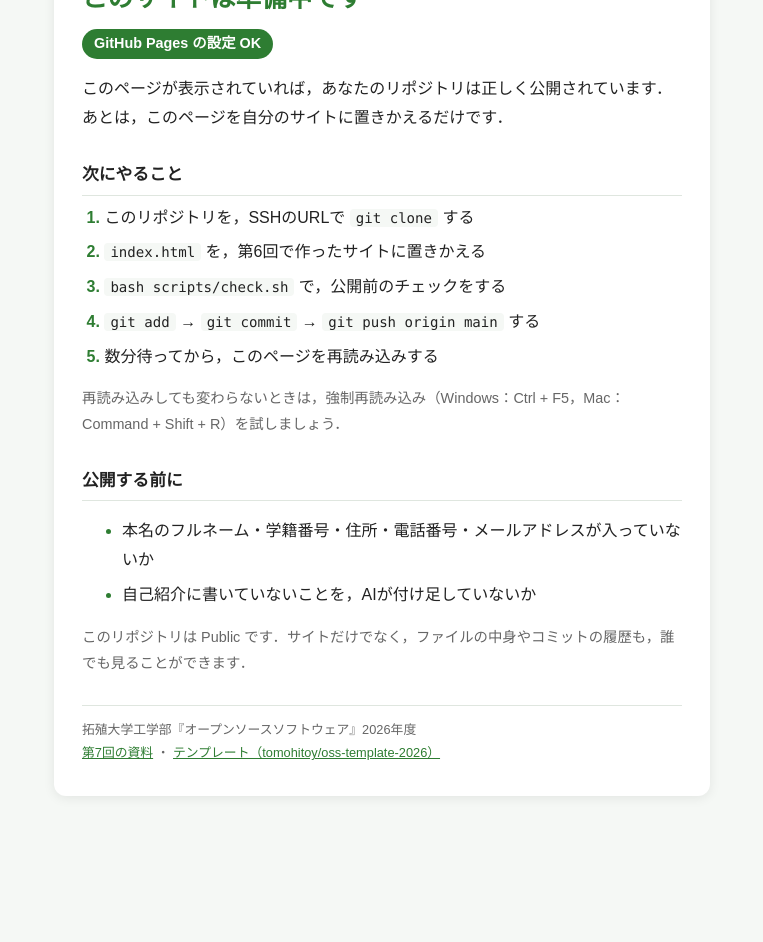
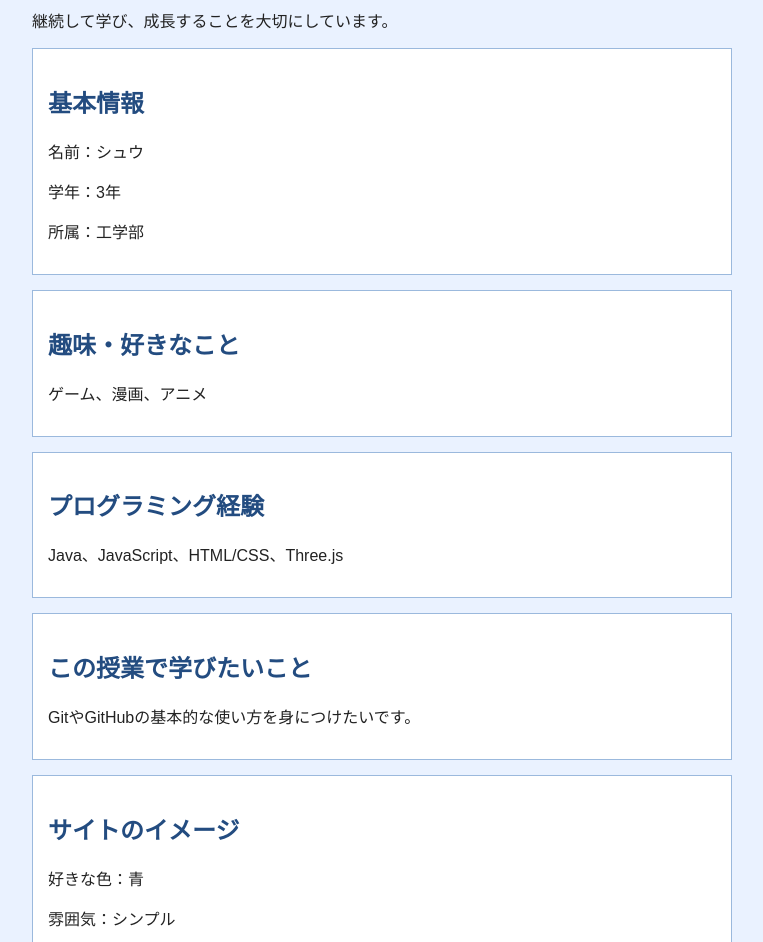
Before and after one commit to G484872024/G484872024.github.io, a plain HTML site: page index.html in a window 1280 px wide. Shown: the part 81-1023 px from the top of the page, without its empty margins (258-1021 px from the left). Before the commit the page ends 901 px from the top, so only its background shows below. Drawn offline with Linux system fonts and the light colour scheme.

Commit message:
自己紹介サイトを公開

```diff
--- a/index.html
+++ b/index.html
@@ -1,162 +1,83 @@
+
 <!DOCTYPE html>
-<!-- oss-template-2026:placeholder （この目印で，scripts/check.sh が「準備中」のページかどうかを見分けます） -->
-<!--
-  テンプレートの「準備中」のページです．
-  このページが https://ユーザー名.github.io/ に表示されたら，GitHub Pages の設定は成功です．
-  第7回の実習4で，このファイルを第6回で作った index.html に置きかえます．
--->
 <html lang="ja">
 <head>
   <meta charset="UTF-8">
-  <meta name="viewport" content="width=device-width, initial-scale=1">
-  <title>準備中</title>
+  <meta name="viewport" content="width=device-width, initial-scale=1.0">
+  <title>シュウの自己紹介</title>
   <style>
-    /* ===== 色の設定 ===== */
-    :root {
-      --main-color: #2e7d32;  /* メインの色（見出し・番号） */
-      --bg-color: #f5f8f5;    /* ページの背景の色 */
-      --card-color: #ffffff;  /* カードの背景の色 */
-      --text-color: #222222;  /* 文字の色 */
-      --sub-color: #666666;   /* 補足の文字の色 */
-      --line-color: #dfe6df;  /* 区切り線の色 */
+    /* ページ全体 */
+    body {
+      font-family: sans-serif;
+      background-color: #eaf2ff;
+      color: #222;
+      margin: 20px;
     }
 
-    /* パソコンやスマートフォンがダークモードのときの色 */
-    @media (prefers-color-scheme: dark) {
-      :root {
-        --main-color: #81c784;
-        --bg-color: #121512;
-        --card-color: #1e231e;
-        --text-color: #e8ece8;
-        --sub-color: #a0a8a0;
-        --line-color: #2f362f;
-      }
+    /* 見出し */
+    h1, h2 {
+      color: #234c80;
     }
 
-    /* ページ全体：カードを画面のまんなかに置く */
-    body {
-      margin: 0;
-      min-height: 100vh;
-      display: flex;
-      align-items: center;
-      justify-content: center;
-      padding: 24px 16px;
-      box-sizing: border-box;
-      font-family: "Hiragino Sans", "Yu Gothic", "Meiryo", sans-serif;
-      line-height: 1.8;
-      color: var(--text-color);
-      background: var(--bg-color);
+    /* 各項目 */
+    section {
+      background-color: white;
+      border: 1px solid #9bb9dd;
+      padding: 15px;
+      margin-bottom: 15px;
     }
 
-    /* まんなかのカード */
+    /* スマートフォン対応 */
     main {
-      width: 100%;
-      max-width: 600px;
-      padding: 32px 28px;
-      background: var(--card-color);
-      border-top: 6px solid var(--main-color);
-      border-radius: 12px;
-      box-shadow: 0 2px 12px rgba(0, 0, 0, 0.08);
-    }
-
-    h1 {
-      margin: 0 0 4px;
-      font-size: clamp(1.3rem, 6vw, 1.6rem);  /* スマートフォンでは少し小さくする */
-      line-height: 1.4;
-      color: var(--main-color);
-    }
-
-    h2 {
-      margin: 28px 0 8px;
-      padding-bottom: 4px;
-      font-size: 1.05rem;
-      border-bottom: 1px solid var(--line-color);
-    }
-
-    /* 「設定は成功」のバッジ */
-    .badge {
-      display: inline-block;
-      margin: 8px 0 0;
-      padding: 2px 12px;
-      font-size: 0.9rem;
-      font-weight: bold;
-      color: var(--card-color);
-      background: var(--main-color);
-      border-radius: 999px;
-    }
-
-    /* 「次にやること」の番号つきリスト */
-    ol {
-      margin: 0;
-      padding-left: 1.4em;
-    }
-    li {
-      margin-bottom: 6px;
-    }
-    li::marker {
-      font-weight: bold;
-      color: var(--main-color);
-    }
-
-    /* コマンドの見た目 */
-    code {
-      padding: 1px 6px;
-      font-family: "SFMono-Regular", Consolas, monospace;
-      font-size: 0.88em;
-      background: var(--bg-color);
-      border-radius: 4px;
-      white-space: nowrap;  /* コマンドの途中で折り返さない */
-    }
-
-    /* 補足の小さな文字 */
-    .sub {
-      font-size: 0.9rem;
-      color: var(--sub-color);
-    }
-
-    /* いちばん下の小さな文字 */
-    footer {
-      margin-top: 28px;
-      padding-top: 12px;
-      font-size: 0.8rem;
-      color: var(--sub-color);
-      border-top: 1px solid var(--line-color);
-    }
-    a {
-      color: var(--main-color);
+      max-width: 700px;
+      margin: auto;
     }
   </style>
 </head>
 <body>
+  <!-- 自己紹介 -->
   <main>
-    <h1>このサイトは準備中です</h1>
-    <p class="badge">GitHub Pages の設定 OK</p>
-    <p>このページが表示されていれば，あなたのリポジトリは正しく公開されています．
-      あとは，このページを自分のサイトに置きかえるだけです．</p>
+    <h1>シュウの自己紹介</h1>
+    <p>継続して学び、成長することを大切にしています。</p>
 
-    <h2>次にやること</h2>
-    <ol>
-      <li>このリポジトリを，SSHのURLで <code>git clone</code> する</li>
-      <li><code>index.html</code> を，第6回で作ったサイトに置きかえる</li>
-      <li><code>bash scripts/check.sh</code> で，公開前のチェックをする</li>
-      <li><code>git add</code> → <code>git commit</code> → <code>git push origin main</code> する</li>
-      <li>数分待ってから，このページを再読み込みする</li>
-    </ol>
-    <p class="sub">再読み込みしても変わらないときは，強制再読み込み（Windows：Ctrl + F5，Mac：Command + Shift + R）を試しましょう．</p>
+    <!-- 基本情報 -->
+    <section>
+      <h2>基本情報</h2>
+      <p>名前：シュウ</p>
+      <p>学年：3年</p>
+      <p>所属：工学部</p>
+    </section>
 
-    <h2>公開する前に</h2>
-    <ul>
-      <li>本名のフルネーム・学籍番号・住所・電話番号・メールアドレスが入っていないか</li>
-      <li>自己紹介に書いていないことを，AIが付け足していないか</li>
-    </ul>
-    <p class="sub">このリポジトリは Public です．サイトだけでなく，ファイルの中身やコミットの履歴も，誰でも見ることができます．</p>
+    <!-- 趣味 -->
+    <section>
+      <h2>趣味・好きなこと</h2>
+      <p>ゲーム、漫画、アニメ</p>
+    </section>
 
-    <footer>
-      拓殖大学工学部『オープンソースソフトウェア』2026年度<br>
-      <a href="https://github.com/tomohitoy/oss-practice-2026/blob/main-07/chap07/README.md">第7回の資料</a>
-      ・
-      <a href="https://github.com/tomohitoy/oss-template-2026">テンプレート（tomohitoy/oss-template-2026）</a>
-    </footer>
+    <!-- プログラミング経験 -->
+    <section>
+      <h2>プログラミング経験</h2>
+      <p>Java、JavaScript、HTML/CSS、Three.js</p>
+    </section>
+
+    <!-- 学びたいこと -->
+    <section>
+      <h2>この授業で学びたいこと</h2>
+      <p>GitやGitHubの基本的な使い方を身につけたいです。</p>
+    </section>
+
+    <!-- サイトのイメージ -->
+    <section>
+      <h2>サイトのイメージ</h2>
+      <p>好きな色：青</p>
+      <p>雰囲気：シンプル</p>
+    </section>
+
+    <!-- ひとこと -->
+    <section>
+      <h2>ひとこと</h2>
+      <p>よろしくお願いします。</p>
+    </section>
   </main>
 </body>
 </html>
```
